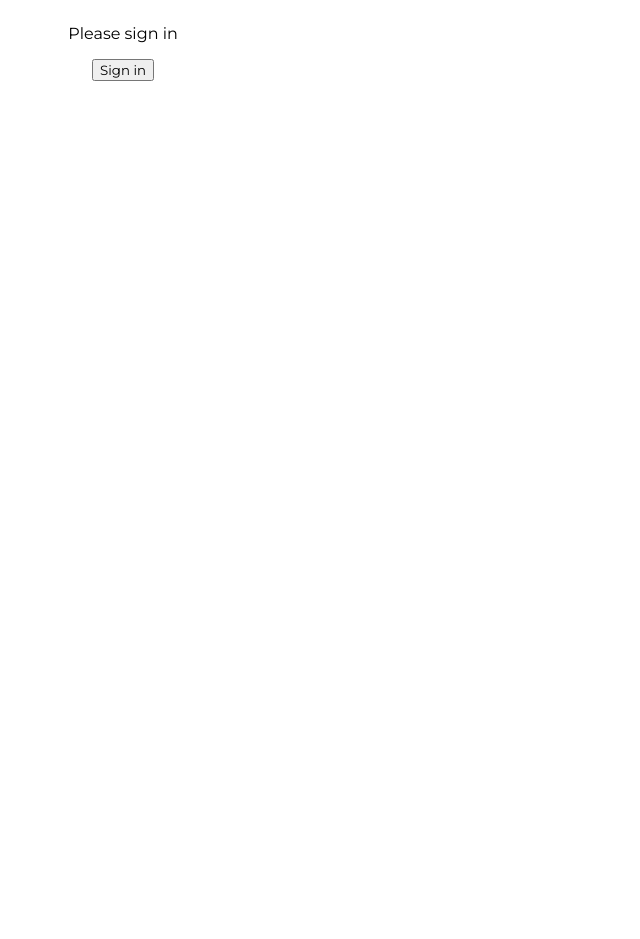
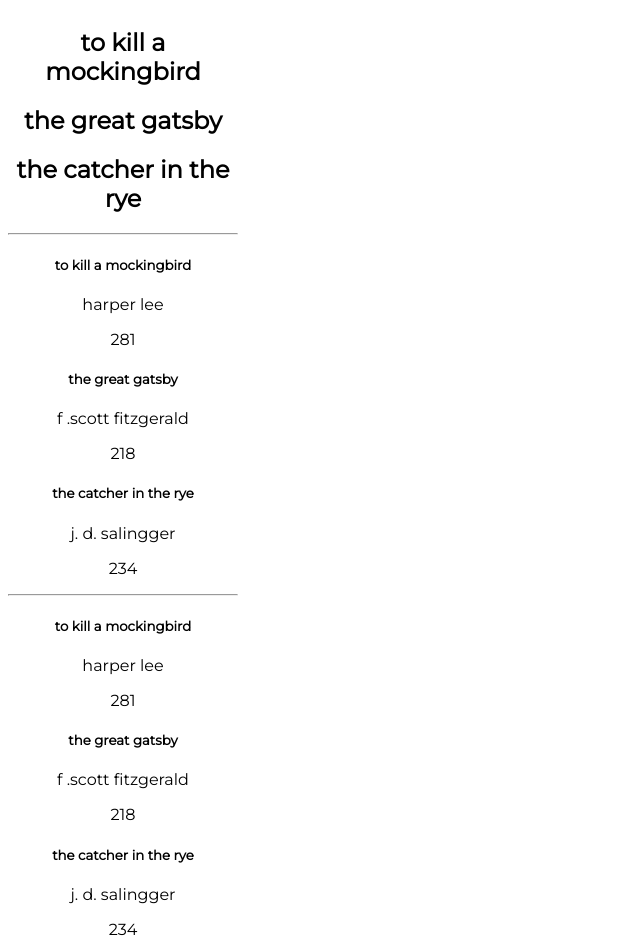
Before and after one commit to antoniog675/react-challenege-project, a React (Create React App) app in the folder my-app/: page / in a window 1280 px wide. Shown: the whole page, without its empty margins (0-640 px from the left). Before the commit the page ends 816 px from the top, so only its background shows below. Built offline with nearby package versions, Linux system fonts and the light colour scheme.

Commit message:
used the map method to avoid repetative code

```diff
--- a/my-app/src/App.js
+++ b/my-app/src/App.js
@@ -1,11 +1,10 @@
 import css from './App.module.css';
-import MethodsAsPropsParent from './components/MethodsAsPropsParent';
-import NestingComponents from './components/NestingComponents';
+import RenderingLists from './components/RenderingLists';
 
 function App() {
   return (
     <div className={css.App}>
-      <MethodsAsPropsParent />
+      <RenderingLists />
     </div>
   );
 }
--- /dev/null
+++ b/my-app/src/components/Book.js
@@ -0,0 +1,14 @@
+import React from 'react'
+
+function Book(props) {
+    const book = props.book
+  return (
+    <div>
+        <h5>{book.title}</h5>
+        <p>{book.author}</p>
+        <p>{book.pages}</p>
+    </div>
+  )
+}
+
+export default Book
--- /dev/null
+++ b/my-app/src/components/RenderingLists.js
@@ -0,0 +1,54 @@
+import React from 'react'
+import Book from './Book'
+
+function RenderingLists() {
+    const bookList = [
+        'to kill a mockingbird',
+        'the great gatsby',
+        'the catcher in the rye',
+    ]
+
+    const books = [
+        {
+            title: 'to kill a mockingbird',
+            author: 'harper lee',
+            pages: 281
+        },
+        {
+            title: 'the great gatsby',
+            author: 'f .scott fitzgerald',
+            pages: 218
+        },
+        {
+            title: 'the catcher in the rye',
+            author: 'j. d. salingger',
+            pages: 234
+        }
+    ]
+
+  return (
+    <div>
+        {bookList.map(book => {
+            return <h2>{book}</h2>
+        })}
+        <hr/>
+        {books.map(book => {
+            return (
+                <div>
+                    <h5>{book.title}</h5>
+                    <p>{book.author}</p>
+                    <p>{book.pages}</p>
+                </div>
+            )
+        })}
+        <hr/>
+        {
+            books.map(book => {
+                return <Book book={book} />
+            })
+        }
+    </div>
+  )
+}
+
+export default RenderingLists
```
